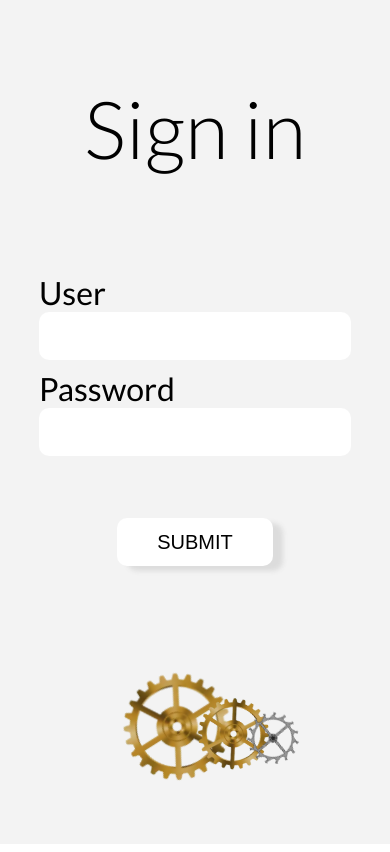
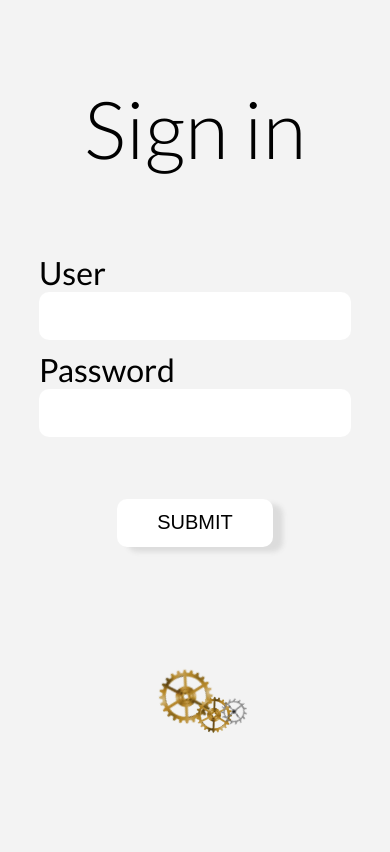
Before and after one commit to Babsybis/watch_museum_website, a PHP site: page /login/login.php in a window 390 px wide. After the commit the page ends 733 px from the top, so only its background shows below. Run offline with PHP 8.4, Linux system fonts and the light colour scheme; data that the repository does not hold is empty.

Commit message:
responsive login

```diff
--- a/login/style.css
+++ b/login/style.css
@@ -111,7 +111,48 @@ form{
     color: #fff;
 }
 
-@media screen and (max-width: 500px){
+@media screen and (max-width: 1700px){
+    #deux{
+        top: 25%;
+        left: 23%;
+    }
+
+    #trois{
+        left: 27%;
+    }
+}
+
+@media screen and (max-width: 1430px){
+    #deux{
+        top: 22%;
+    }
+
+    #trois{
+        left: 20%;
+    }
+}
+
+@media screen and (max-width: 1200px){
+    #deux{
+        top: 20%;
+    }
+
+    #trois{
+        left: 15%;
+    }
+}
+
+@media screen and (max-width: 1100px){
+    #deux{
+        top: 18%;
+    }
+
+    #trois{
+        left: 11%;
+    }
+}
+
+@media screen and (max-width: 1000px){
     .contain{
         grid-template-columns: 1fr;
         grid-column-gap: 0%;
@@ -145,6 +186,7 @@ form{
         font-family: 'Lato';
         font-size: 2rem;
         font-weight: 400;
+        margin-top: 0;
 
     }
 
@@ -158,25 +200,49 @@ form{
         position: absolute;
     }
     #une{
-    width: 30%;
+        width: 15%;
         animation: spin 10s linear infinite;
-    bottom: 10%;
-    left: 30%;
+        bottom: 30%;
+        left: 40%;
     }
     #deux{
         position: absolute;
-    width: 20%;
-    top: 75%;
+        width: 10%;
+        top: 55%;
         left: 50%;
         animation: spin2 10s linear infinite;
     }
     #trois{
         position: absolute;
-    width: 40%;
-    top: 67%;
+        width: 20%;
+        top: 47%;
         left: 50%;
 
         animation: spin 10s linear infinite;
 
     }
     }
+
+    @media screen and (max-width: 670px){
+        #une{
+            bottom: 30%;
+        }
+        #deux{
+            top: 55%;
+        }
+        #trois{
+            top: 50%;
+        }
+    }
+
+    @media screen and (max-width: 580px){
+        #une{
+            bottom: 20%;
+        }
+        #deux{
+            top: 75%;
+        }
+        #trois{
+            top: 70%;
+        }
+    }
```
Lines whose indentation alone changed are shown as unchanged.
